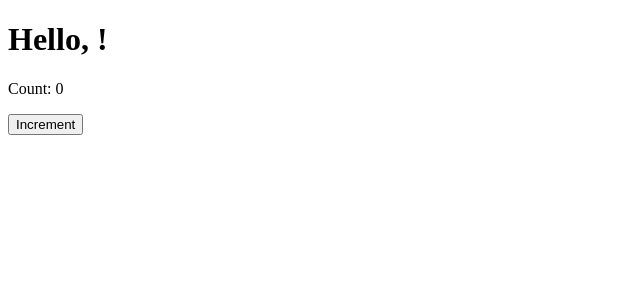
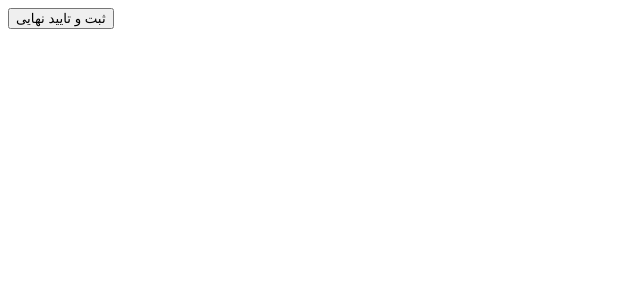
Before and after one commit to qasemB/react_typescript_education, a React (Vite) app: page / in a window 1280 px wide. Shown: the top 300 px of the page, without its empty margins (0-640 px from the left). Built offline with nearby package versions, Linux system fonts and the light colour scheme.

Commit message:
part#30-B14-ComponentProps

```diff
--- a/src/App.tsx
+++ b/src/App.tsx
@@ -1,6 +1,6 @@
 import { useContext, useEffect } from "react"
 import { UserContext } from "./context/UserContext"
-import ClassComponent from "./components/ClassComponent"
+import ConfirmButton from "./components/ConfirmButton"
 
 function App() {
 
@@ -18,7 +18,7 @@ function App() {
 
   return (
     <>
-      <ClassComponent  />
+      <ConfirmButton  />
     </>
   )
 }
--- a/src/components/ClassComponent.tsx
+++ b/src/components/ClassComponent.tsx
@@ -1,5 +1,5 @@
 import { Component } from "react";
-type PropsType = {name?: string}
+type PropsType = {name?: string, className?: string}
 type StatesType = {count: number}
   class ClassComponent extends Component<PropsType, StatesType> {
     state = {
--- /dev/null
+++ b/src/components/ConfirmButton.tsx
@@ -0,0 +1,17 @@
+import { ComponentProps } from "react";
+// import ClassComponent from "./ClassComponent";
+
+// type ConfirmButtonType = Omit<ComponentProps<"button">, "title"> & {
+//     title: ReactNode
+// }
+type ConfirmButtonType = ComponentProps<"button">
+
+const ConfirmButton = ({className, ...rest}: ConfirmButtonType) => {
+    return (
+        <button className={`some-optional-styles ${className}`} {...rest}>
+            ثبت و تایید نهایی
+        </button>
+    );
+};
+
+export default ConfirmButton;
```
